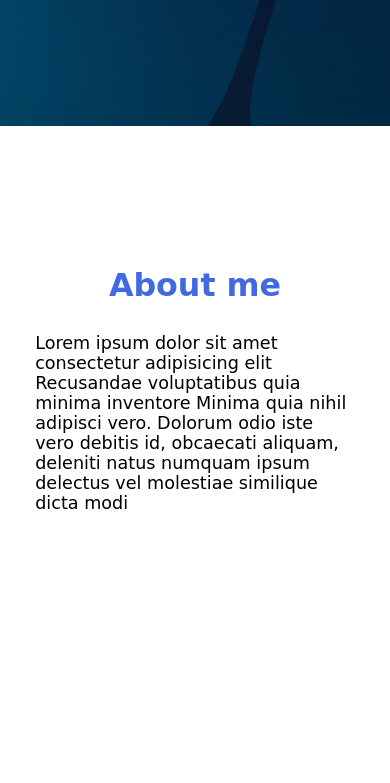
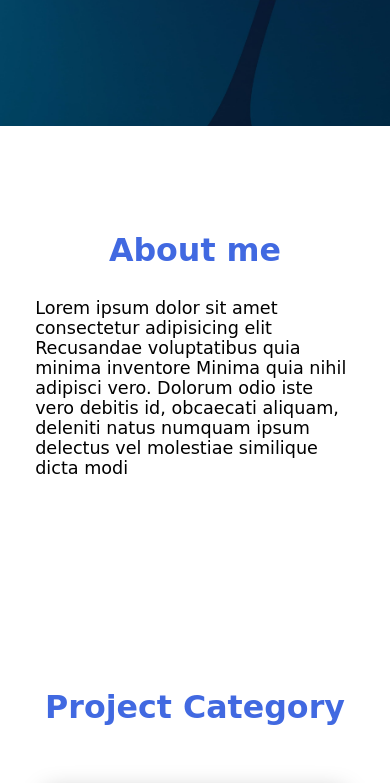
Before and after one commit to Bayhans/Portfolio, a plain HTML site: page index.html in a window 390 px wide. Shown: the part 718-1501 px from the top of the page. Drawn offline with Linux system fonts and the light colour scheme; a web font is replaced by a local one.

Commit message:
better section padding

```diff
--- a/style.css
+++ b/style.css
@@ -265,7 +265,7 @@ div[lang].lang-match {
         font-size: 1.8em;
     }
     section{
-        padding: 8em 2em;
+        padding: 6em 2em;
     }
     .main h1 {
         font-size: 1em;
```
